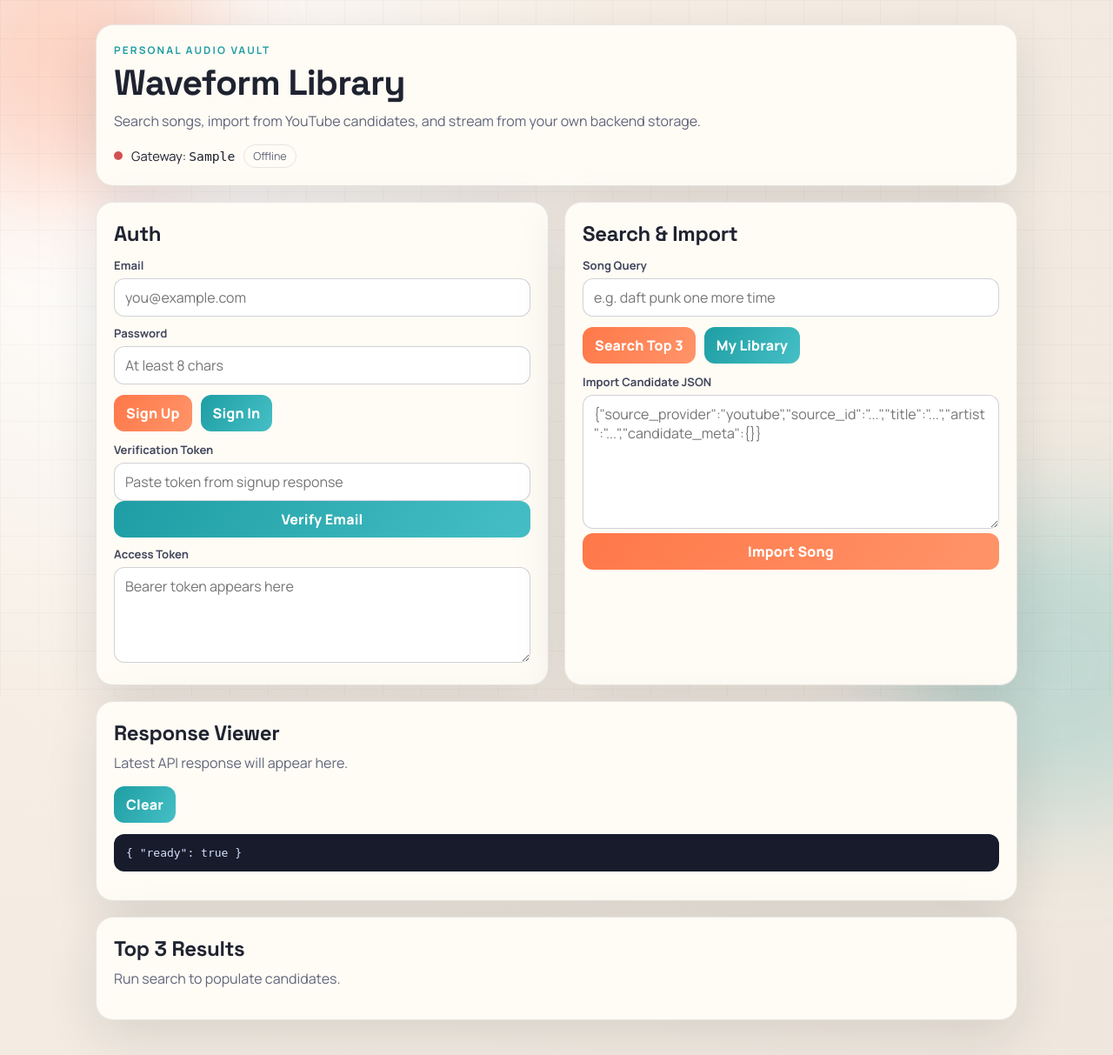
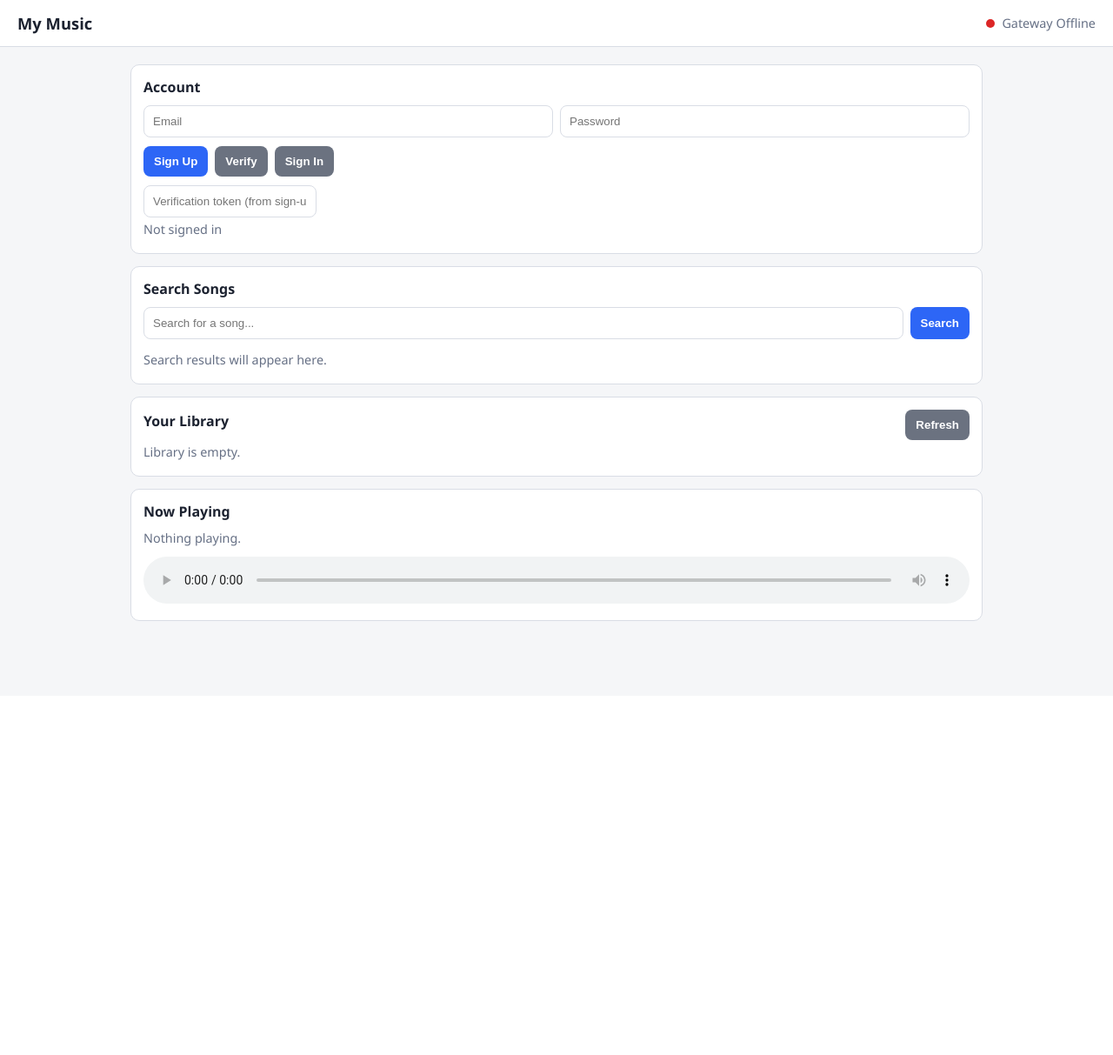
Before and after one commit to Evyats/spotify-youtube, a Python web app: template apps/web/templates/index.html in a window 1280 px wide. Shown: the whole page at 87% size. After the commit the page ends 714 px from the top, so only its background shows below. Run offline with Jinja, Linux system fonts and the light colour scheme; the template is opened without the code that fills it: most values are stand-ins (such as "Sample title", 1, 10 or a date in 2020).

Commit message:
Refine user app flow, boost view-weight ranking, and add open-on-YouTube action

```diff
--- a/apps/api-gateway/app/main.py
+++ b/apps/api-gateway/app/main.py
@@ -3,7 +3,6 @@ import os
 import httpx
 from fastapi import Depends, FastAPI, Header, HTTPException, status
 from fastapi.middleware.cors import CORSMiddleware
-from fastapi.responses import RedirectResponse
 
 from packages.shared.schemas import ImportSongRequest, RefreshRequest, SignInRequest, SignUpRequest, VerifyEmailRequest
 from packages.shared.security import decode_token
@@ -158,7 +157,7 @@ async def stream(song_id: str, claims: dict = Depends(bearer_token_dep)):
     stream_url = r.json().get("stream_url")
     if not stream_url:
         raise HTTPException(status_code=500, detail="missing stream url")
-    return RedirectResponse(stream_url)
+    return {"stream_url": stream_url}
 
 
 @app.get("/jobs/{job_id}")
--- a/apps/web/static/app.js
+++ b/apps/web/static/app.js
@@ -1,138 +1,206 @@
 (function () {
   const API = window.APP_CONFIG?.apiBase || "http://localhost:8000";
+  const byId = (id) => document.getElementById(id);
 
-  const byId = (id) => document.getElementById(id);
-  const output = byId("output");
-  const resultsList = byId("resultsList");
+  const authState = byId("authState");
+  const searchResults = byId("searchResults");
+  const libraryList = byId("libraryList");
+  const nowPlaying = byId("nowPlaying");
+  const player = byId("player");
+  const toast = byId("toast");
 
-  function token() {
-    return byId("accessToken").value.trim();
+  let accessToken = localStorage.getItem("access_token") || "";
+
+  function showToast(msg) {
+    toast.textContent = msg;
+    toast.classList.remove("hidden");
+    setTimeout(() => toast.classList.add("hidden"), 2400);
   }
 
-  function setOutput(data) {
-    output.textContent = typeof data === "string" ? data : JSON.stringify(data, null, 2);
+  function isSignedIn() {
+    return accessToken.length > 0;
   }
 
-  function renderResults(data) {
-    if (!data || !Array.isArray(data.candidates) || data.candidates.length === 0) {
-      resultsList.innerHTML = '<p class="muted">No candidates returned.</p>';
-      return;
-    }
-
-    resultsList.innerHTML = data.candidates
-      .map(
-        (c, idx) => `
-        <article class="result-item">
-          <h3>${idx + 1}. ${c.title || "Untitled"}</h3>
-          <div class="result-meta">Channel: ${c.channel || "Unknown"} | Source: ${c.source_id || "n/a"} | Score: ${typeof c.confidence_score === "number" ? c.confidence_score.toFixed(3) : "n/a"}</div>
-        </article>
-      `
-      )
-      .join("");
+  function refreshAuthState() {
+    authState.textContent = isSignedIn() ? "Signed in" : "Not signed in";
   }
 
   async function api(path, init = {}) {
-    const headers = Object.assign(
-      { "Content-Type": "application/json" },
-      init.headers || {},
-      token() ? { Authorization: `Bearer ${token()}` } : {}
-    );
+    const headers = { "Content-Type": "application/json", ...(init.headers || {}) };
+    if (isSignedIn()) headers.Authorization = `Bearer ${accessToken}`;
+
     const res = await fetch(`${API}${path}`, { ...init, headers });
     const text = await res.text();
-    let data;
+    let data = text;
     try {
       data = JSON.parse(text);
-    } catch {
-      data = text;
-    }
+    } catch {}
     if (!res.ok) {
-      throw { status: res.status, data };
+      const detail = data?.detail || data || `Request failed (${res.status})`;
+      throw new Error(typeof detail === "string" ? detail : JSON.stringify(detail));
     }
     return data;
   }
 
-  async function handle(action) {
-    try {
-      const result = await action();
-      setOutput(result);
-    } catch (err) {
-      setOutput({ error: true, detail: err.data || err.message || err, status: err.status || 500 });
+  function requireAuth() {
+    if (!isSignedIn()) {
+      showToast("Sign in first.");
+      return false;
     }
+    return true;
   }
 
-  byId("signupBtn").addEventListener("click", () =>
-    handle(async () => {
-      return api("/auth/signup", {
+  function candidateToImportPayload(c) {
+    return {
+      source_provider: c.source_provider || "youtube",
+      source_id: c.source_id,
+      title: c.title,
+      artist: c.channel || "Unknown",
+      candidate_meta: c,
+    };
+  }
+
+  function renderSearchResults(data) {
+    const candidates = data?.candidates || [];
+    if (candidates.length === 0) {
+      searchResults.innerHTML = '<p class="hint">No results found.</p>';
+      return;
+    }
+
+    searchResults.innerHTML = "";
+    candidates.forEach((c, idx) => {
+      const item = document.createElement("article");
+      item.className = "item";
+      item.innerHTML = `
+        <div class="item-title">${idx + 1}. ${c.title || "Untitled"}</div>
+        <div class="item-meta">${c.channel || "Unknown"} · score ${typeof c.confidence_score === "number" ? c.confidence_score.toFixed(3) : "n/a"}</div>
+        <div class="row">
+          <button class="add-btn">Add to Library</button>
+          <button class="open-btn secondary">Open on YouTube</button>
+        </div>
+      `;
+      item.querySelector(".add-btn").addEventListener("click", async () => {
+        if (!requireAuth()) return;
+        try {
+          await api("/songs/import", {
+            method: "POST",
+            body: JSON.stringify(candidateToImportPayload(c)),
+          });
+          showToast("Song import started.");
+          await loadLibrary();
+        } catch (err) {
+          showToast(err.message);
+        }
+      });
+      item.querySelector(".open-btn").addEventListener("click", () => {
+        const sourceId = c.source_id;
+        if (!sourceId) {
+          showToast("Missing YouTube source id.");
+          return;
+        }
+        window.open(`https://www.youtube.com/watch?v=${encodeURIComponent(sourceId)}`, "_blank", "noopener,noreferrer");
+      });
+      searchResults.appendChild(item);
+    });
+  }
+
+  async function loadLibrary() {
+    if (!requireAuth()) return;
+    const data = await api("/library");
+    const songs = data?.songs || [];
+    if (songs.length === 0) {
+      libraryList.innerHTML = '<p class="hint">Library is empty.</p>';
+      return;
+    }
+
+    libraryList.innerHTML = "";
+    songs.forEach((song) => {
+      const item = document.createElement("article");
+      item.className = "item";
+      item.innerHTML = `
+        <div class="item-title">${song.title || "Untitled"}</div>
+        <div class="item-meta">${song.artist || "Unknown artist"}</div>
+        <button class="play-btn">Play</button>
+      `;
+      item.querySelector(".play-btn").addEventListener("click", async () => {
+        try {
+          const res = await api(`/stream/${song.id}`);
+          if (!res?.stream_url) throw new Error("Missing stream URL");
+          player.src = res.stream_url;
+          nowPlaying.textContent = `${song.title} - ${song.artist}`;
+          await player.play();
+        } catch (err) {
+          showToast(err.message);
+        }
+      });
+      libraryList.appendChild(item);
+    });
+  }
+
+  byId("signupBtn").addEventListener("click", async () => {
+    try {
+      const email = byId("email").value.trim();
+      const password = byId("password").value;
+      const data = await api("/auth/signup", {
         method: "POST",
-        body: JSON.stringify({
-          email: byId("email").value.trim(),
-          password: byId("password").value,
-        }),
+        body: JSON.stringify({ email, password }),
       });
-    })
-  );
+      if (data.verification_token) byId("verifyToken").value = data.verification_token;
+      showToast("Signup complete. Verify email, then sign in.");
+    } catch (err) {
+      showToast(err.message);
+    }
+  });
 
-  byId("verifyBtn").addEventListener("click", () =>
-    handle(async () => {
-      return api("/auth/verify-email", {
+  byId("verifyBtn").addEventListener("click", async () => {
+    try {
+      const token = byId("verifyToken").value.trim();
+      await api("/auth/verify-email", {
         method: "POST",
-        body: JSON.stringify({ token: byId("verifyToken").value.trim() }),
+        body: JSON.stringify({ token }),
       });
-    })
-  );
+      showToast("Email verified.");
+    } catch (err) {
+      showToast(err.message);
+    }
+  });
 
-  byId("signinBtn").addEventListener("click", () =>
-    handle(async () => {
+  byId("signinBtn").addEventListener("click", async () => {
+    try {
+      const email = byId("email").value.trim();
+      const password = byId("password").value;
       const data = await api("/auth/signin", {
         method: "POST",
-        body: JSON.stringify({
-          email: byId("email").value.trim(),
-          password: byId("password").value,
-        }),
+        body: JSON.stringify({ email, password }),
       });
-      if (data.access_token) byId("accessToken").value = data.access_token;
-      return data;
-    })
-  );
+      accessToken = data.access_token || "";
+      localStorage.setItem("access_token", accessToken);
+      refreshAuthState();
+      showToast("Signed in.");
+      await loadLibrary();
+    } catch (err) {
+      showToast(err.message);
+    }
+  });
 
-  byId("searchBtn").addEventListener("click", () =>
-    handle(async () => {
+  byId("searchBtn").addEventListener("click", async () => {
+    if (!requireAuth()) return;
+    try {
       const q = encodeURIComponent(byId("query").value.trim());
       const data = await api(`/songs/search?q=${q}`);
-      renderResults(data);
-      if (data.candidates?.[0]) {
-        byId("candidateJson").value = JSON.stringify(
-          {
-            source_provider: data.candidates[0].source_provider,
-            source_id: data.candidates[0].source_id,
-            title: data.candidates[0].title,
-            artist: data.candidates[0].channel,
-            candidate_meta: data.candidates[0],
-          },
-          null,
-          2
-        );
-      }
-      return data;
-    })
-  );
+      renderSearchResults(data);
+    } catch (err) {
+      showToast(err.message);
+    }
+  });
 
-  byId("libraryBtn").addEventListener("click", () => handle(() => api("/library")));
+  byId("libraryBtn").addEventListener("click", async () => {
+    try {
+      await loadLibrary();
+    } catch (err) {
+      showToast(err.message);
+    }
+  });
 
-  byId("importBtn").addEventListener("click", () =>
-    handle(async () => {
-      let payload = {};
-      try {
-        payload = JSON.parse(byId("candidateJson").value || "{}");
-      } catch {
-        throw new Error("candidate JSON is invalid");
-      }
-      return api("/songs/import", { method: "POST", body: JSON.stringify(payload) });
-    })
-  );
-
-  byId("clearOutputBtn").addEventListener("click", () => {
-    setOutput('{ "ready": true }');
-    renderResults({ candidates: [] });
-  });
+  refreshAuthState();
 })();
--- a/apps/web/static/styles.css
+++ b/apps/web/static/styles.css
@@ -1,256 +1,177 @@
 :root {
-  --sand: #f6efe6;
-  --paper: #fffaf4;
-  --ink: #1f2330;
-  --muted: #60667a;
-  --accent: #ff7849;
-  --accent-2: #1e9ea4;
-  --line: rgba(31, 35, 48, 0.1);
-  --card-shadow: 0 18px 60px rgba(18, 23, 37, 0.12);
+  --bg: #f5f6f8;
+  --panel: #ffffff;
+  --text: #1c2230;
+  --muted: #667085;
+  --border: #d9dde5;
+  --primary: #2d66f6;
+  --primary-dark: #1f52d9;
+  --ok: #16a34a;
+  --bad: #dc2626;
 }
 
 * {
   box-sizing: border-box;
 }
 
-html,
 body {
   margin: 0;
-  min-height: 100%;
-  background: radial-gradient(circle at 12% 18%, #fff 0%, #f7efe6 38%, #efe7dd 100%);
-  color: var(--ink);
-  font-family: "Manrope", sans-serif;
+  font-family: "Segoe UI", Tahoma, sans-serif;
+  background: var(--bg);
+  color: var(--text);
 }
 
-.bg-grid {
-  position: fixed;
-  inset: 0;
-  background-image: linear-gradient(var(--line) 1px, transparent 1px), linear-gradient(90deg, var(--line) 1px, transparent 1px);
-  background-size: 44px 44px;
-  opacity: 0.28;
-  pointer-events: none;
+.topbar {
+  display: flex;
+  justify-content: space-between;
+  align-items: center;
+  padding: 14px 20px;
+  background: var(--panel);
+  border-bottom: 1px solid var(--border);
 }
 
-.bg-orb {
-  position: fixed;
-  border-radius: 999px;
-  filter: blur(64px);
-  pointer-events: none;
+.topbar h1 {
+  margin: 0;
+  font-size: 1.15rem;
 }
 
-.orb-1 {
-  width: 320px;
-  height: 320px;
-  background: rgba(255, 120, 73, 0.28);
-  top: -90px;
-  left: -80px;
+.gateway {
+  font-size: 0.9rem;
+  color: var(--muted);
+  display: flex;
+  gap: 8px;
+  align-items: center;
 }
 
-.orb-2 {
-  width: 360px;
-  height: 360px;
-  background: rgba(30, 158, 164, 0.22);
-  right: -120px;
-  bottom: -140px;
-}
-
-.shell {
-  position: relative;
-  z-index: 1;
-  width: min(1060px, 92vw);
-  margin: 28px auto 40px;
-  display: grid;
-  gap: 18px;
-}
-
-.card {
-  background: color-mix(in srgb, var(--paper) 90%, white 10%);
-  border: 1px solid var(--line);
-  border-radius: 20px;
-  box-shadow: var(--card-shadow);
-  padding: 20px;
-}
-
-.hero h1 {
-  margin: 0.2rem 0 0.4rem;
-  font-family: "Space Grotesk", sans-serif;
-  font-size: clamp(1.8rem, 3.2vw, 2.8rem);
-  letter-spacing: -0.02em;
-}
-
-.eyebrow {
-  margin: 0;
-  text-transform: uppercase;
-  letter-spacing: 0.18em;
-  font-size: 0.74rem;
-  color: var(--accent-2);
-  font-weight: 700;
-}
-
-.hero-copy {
-  margin: 0.3rem 0 1rem;
-  color: var(--muted);
-  max-width: 72ch;
-}
-
-.status {
-  display: flex;
-  align-items: center;
-  gap: 10px;
-  flex-wrap: wrap;
-  font-size: 0.92rem;
-}
-
-.dot {
+.status-dot {
   width: 10px;
   height: 10px;
   border-radius: 50%;
-  display: inline-block;
 }
 
-.dot.ok {
-  background: #1bbf78;
+.status-dot.ok {
+  background: var(--ok);
 }
 
-.dot.bad {
-  background: #d35050;
+.status-dot.bad {
+  background: var(--bad);
 }
 
-.pill {
-  border: 1px solid var(--line);
-  border-radius: 999px;
-  padding: 4px 10px;
-  font-size: 0.78rem;
-  color: var(--muted);
+.container {
+  width: min(980px, 94vw);
+  margin: 20px auto;
+  display: grid;
+  gap: 14px;
 }
 
-.grid {
-  display: grid;
-  gap: 18px;
-  grid-template-columns: 1fr 1fr;
+.panel {
+  background: var(--panel);
+  border: 1px solid var(--border);
+  border-radius: 10px;
+  padding: 14px;
 }
 
-h2 {
-  margin: 0 0 12px;
-  font-family: "Space Grotesk", sans-serif;
-  letter-spacing: -0.015em;
+.panel h2 {
+  margin: 0 0 10px;
+  font-size: 1rem;
 }
 
-label {
-  display: block;
-  margin: 10px 0 6px;
-  font-size: 0.82rem;
-  font-weight: 700;
-  color: #42485d;
+.row {
+  display: flex;
+  gap: 8px;
+  margin-bottom: 10px;
 }
 
-input,
-textarea,
-button {
-  font: inherit;
-}
-
-input,
-textarea {
-  width: 100%;
-  border: 1px solid rgba(24, 33, 54, 0.2);
-  border-radius: 12px;
-  padding: 10px 12px;
+input {
+  flex: 1;
+  min-width: 0;
+  padding: 10px;
+  border: 1px solid var(--border);
+  border-radius: 8px;
   background: #fff;
-  color: var(--ink);
-}
-
-input:focus,
-textarea:focus {
-  outline: 2px solid color-mix(in srgb, var(--accent-2) 40%, white 60%);
-  border-color: var(--accent-2);
-}
-
-.actions {
-  display: flex;
-  gap: 10px;
-  margin: 12px 0;
 }
 
 button {
+  padding: 10px 12px;
   border: 0;
-  border-radius: 12px;
-  padding: 10px 14px;
-  background: linear-gradient(120deg, var(--accent), #ff9469);
+  border-radius: 8px;
   color: #fff;
-  font-weight: 800;
-  letter-spacing: 0.01em;
+  background: var(--primary);
   cursor: pointer;
-  transition: transform 0.18s ease, filter 0.18s ease;
+  font-weight: 600;
 }
 
 button:hover {
-  transform: translateY(-1px);
-  filter: brightness(1.03);
+  background: var(--primary-dark);
 }
 
-button.soft {
-  background: linear-gradient(120deg, var(--accent-2), #45bfc5);
+button.secondary {
+  background: #6b7280;
 }
 
-button.wide {
-  width: 100%;
+button.secondary:hover {
+  background: #4b5563;
 }
 
-.muted {
-  margin-top: -4px;
+.hint {
+  margin: 4px 0;
   color: var(--muted);
+  font-size: 0.9rem;
 }
 
-pre {
-  background: #171b2b;
-  color: #d7e1ff;
-  border-radius: 12px;
-  padding: 14px;
-  max-height: 360px;
-  overflow: auto;
+.list {
+  display: grid;
+  gap: 8px;
 }
 
-.results-list {
-  display: grid;
+.item {
+  border: 1px solid var(--border);
+  border-radius: 8px;
+  padding: 10px;
+  background: #fff;
+}
+
+.item-title {
+  font-weight: 600;
+  margin-bottom: 4px;
+}
+
+.item-meta {
+  color: var(--muted);
+  font-size: 0.86rem;
+  margin-bottom: 8px;
+}
+
+.title-row {
+  display: flex;
+  justify-content: space-between;
+  align-items: center;
   gap: 10px;
 }
 
-.result-item {
-  border: 1px solid var(--line);
-  border-radius: 12px;
-  padding: 12px;
-  background: #fff;
+#player {
+  width: 100%;
+  margin-top: 8px;
 }
 
-.result-item h3 {
-  margin: 0 0 6px;
-  font-size: 1rem;
+.toast {
+  position: fixed;
+  right: 16px;
+  bottom: 16px;
+  background: #111827;
+  color: #fff;
+  padding: 10px 12px;
+  border-radius: 8px;
+  font-size: 0.88rem;
+  max-width: 320px;
 }
 
-.result-meta {
-  color: var(--muted);
-  font-size: 0.88rem;
+.hidden {
+  display: none;
 }
 
-.reveal {
-  animation: rise 0.62s cubic-bezier(0.2, 0.85, 0.2, 1) both;
-  animation-delay: var(--d, 0s);
-}
-
-@keyframes rise {
-  from {
-    opacity: 0;
-    transform: translateY(10px) scale(0.99);
-  }
-  to {
-    opacity: 1;
-    transform: translateY(0) scale(1);
+@media (max-width: 700px) {
+  .row {
+    flex-direction: column;
   }
 }
-
-@media (max-width: 900px) {
-  .grid {
-    grid-template-columns: 1fr;
-  }
-}
--- a/apps/web/templates/index.html
+++ b/apps/web/templates/index.html
@@ -3,83 +3,64 @@
   <head>
     <meta charset="UTF-8" />
     <meta name="viewport" content="width=device-width, initial-scale=1.0" />
-    <title>Waveform Library</title>
+    <title>My Music</title>
     <link rel="icon" href="/favicon.ico" />
-    <link rel="preconnect" href="https://fonts.googleapis.com" />
-    <link rel="preconnect" href="https://fonts.gstatic.com" crossorigin />
-    <link
-      href="https://fonts.googleapis.com/css2?family=Manrope:wght@400;600;700;800&family=Space+Grotesk:wght@500;700&display=swap"
-      rel="stylesheet"
-    />
     <link rel="stylesheet" href="/static/styles.css" />
   </head>
   <body>
-    <div class="bg-orb orb-1"></div>
-    <div class="bg-orb orb-2"></div>
-    <div class="bg-grid"></div>
+    <header class="topbar">
+      <h1>My Music</h1>
+      <div class="gateway">
+        <span class="status-dot {{ 'ok' if gateway_ok else 'bad' }}"></span>
+        Gateway {{ "Online" if gateway_ok else "Offline" }}
+      </div>
+    </header>
 
-    <main class="shell">
-      <section class="hero card reveal">
-        <p class="eyebrow">Personal Audio Vault</p>
-        <h1>Waveform Library</h1>
-        <p class="hero-copy">
-          Search songs, import from YouTube candidates, and stream from your own backend storage.
-        </p>
-        <div class="status">
-          <span class="dot {{ 'ok' if gateway_ok else 'bad' }}"></span>
-          <span>Gateway: <code>{{ api_base }}</code></span>
-          <span class="pill">{{ "Online" if gateway_ok else "Offline" }}</span>
+    <main class="container">
+      <section class="panel auth-panel">
+        <h2>Account</h2>
+        <div class="row">
+          <input id="email" placeholder="Email" />
+          <input id="password" type="password" placeholder="Password" />
+        </div>
+        <div class="row">
+          <button id="signupBtn">Sign Up</button>
+          <button id="verifyBtn" class="secondary">Verify</button>
+          <button id="signinBtn" class="secondary">Sign In</button>
+        </div>
+        <input id="verifyToken" placeholder="Verification token (from sign-up response)" />
+        <p id="authState" class="hint">Not signed in</p>
+      </section>
+
+      <section class="panel">
+        <h2>Search Songs</h2>
+        <div class="row">
+          <input id="query" placeholder="Search for a song..." />
+          <button id="searchBtn">Search</button>
+        </div>
+        <div id="searchResults" class="list">
+          <p class="hint">Search results will appear here.</p>
         </div>
       </section>
 
-      <section class="grid">
-        <article class="card reveal" style="--d: 0.08s">
-          <h2>Auth</h2>
-          <label>Email</label>
-          <input id="email" placeholder="you@example.com" />
-          <label>Password</label>
-          <input id="password" type="password" placeholder="At least 8 chars" />
-          <div class="actions">
-            <button id="signupBtn">Sign Up</button>
-            <button id="signinBtn" class="soft">Sign In</button>
-          </div>
-          <label>Verification Token</label>
-          <input id="verifyToken" placeholder="Paste token from signup response" />
-          <button id="verifyBtn" class="soft wide">Verify Email</button>
-          <label>Access Token</label>
-          <textarea id="accessToken" rows="4" placeholder="Bearer token appears here"></textarea>
-        </article>
-
-        <article class="card reveal" style="--d: 0.16s">
-          <h2>Search & Import</h2>
-          <label>Song Query</label>
-          <input id="query" placeholder="e.g. daft punk one more time" />
-          <div class="actions">
-            <button id="searchBtn">Search Top 3</button>
-            <button id="libraryBtn" class="soft">My Library</button>
-          </div>
-          <label>Import Candidate JSON</label>
-          <textarea id="candidateJson" rows="6" placeholder='{"source_provider":"youtube","source_id":"...","title":"...","artist":"...","candidate_meta":{}}'></textarea>
-          <button id="importBtn" class="wide">Import Song</button>
-        </article>
+      <section class="panel">
+        <div class="title-row">
+          <h2>Your Library</h2>
+          <button id="libraryBtn" class="secondary">Refresh</button>
+        </div>
+        <div id="libraryList" class="list">
+          <p class="hint">Library is empty.</p>
+        </div>
       </section>
 
-      <section class="card reveal" style="--d: 0.24s">
-        <h2>Response Viewer</h2>
-        <p class="muted">Latest API response will appear here.</p>
-        <div class="actions">
-          <button id="clearOutputBtn" class="soft">Clear</button>
-        </div>
-        <pre id="output">{ "ready": true }</pre>
-      </section>
-
-      <section class="card reveal" style="--d: 0.3s">
-        <h2>Top 3 Results</h2>
-        <div id="resultsList" class="results-list">
-          <p class="muted">Run search to populate candidates.</p>
-        </div>
+      <section class="panel">
+        <h2>Now Playing</h2>
+        <p id="nowPlaying" class="hint">Nothing playing.</p>
+        <audio id="player" controls preload="none"></audio>
       </section>
     </main>
+
+    <div id="toast" class="toast hidden"></div>
 
     <script>
       window.APP_CONFIG = { apiBase: "{{ api_base }}" };
--- a/packages/shared/ranking.py
+++ b/packages/shared/ranking.py
@@ -18,5 +18,5 @@ def score_candidate(query: str, item: dict) -> float:
         score -= 0.15
     views = float(item.get("view_count") or 0)
     if views > 0:
-        score += min(0.12, (views / 100_000_000.0))
+        score += min(0.25, (views / 50_000_000.0))
     return max(0.0, min(1.0, score))
```
